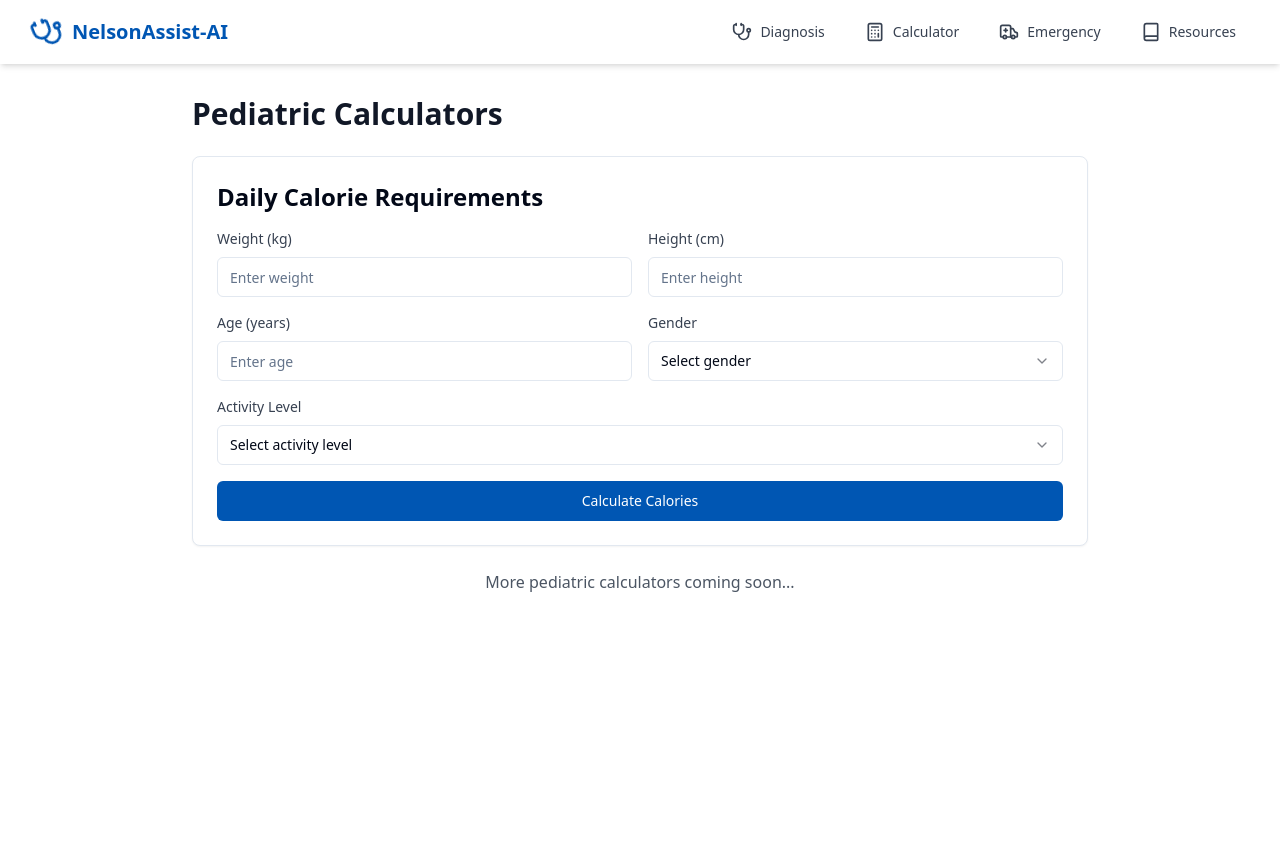
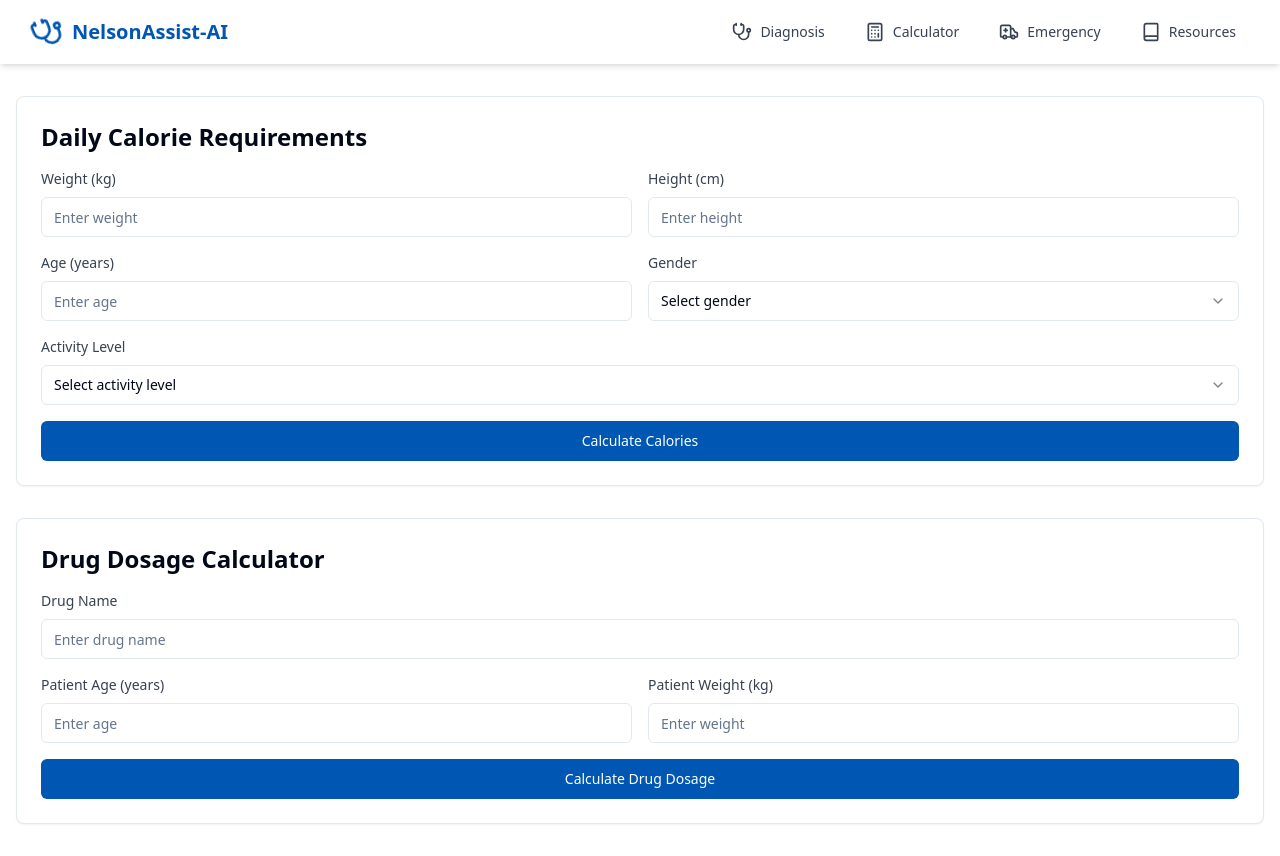
Before and after one commit to DrZee07/pediatricia-navi-27, a React (Vite) app: page /calculator in a window 1280 px wide. Before the commit the page ends 800 px from the top, so only its background shows below. Built offline with nearby package versions, Linux system fonts and the light colour scheme.

Commit message:
Add drug calculator enhancements
Enhance the drug calculator to allow users to input age, weight in kg, and drug name manually for more flexibility and usability.
[skip gpt_engineer]

```diff
--- a/src/pages/Calculator.tsx
+++ b/src/pages/Calculator.tsx
@@ -12,6 +12,7 @@ import {
 import { toast } from "sonner";
 
 const Calculator = () => {
+  // Existing calorie calculator state
   const [weight, setWeight] = useState("");
   const [height, setHeight] = useState("");
   const [age, setAge] = useState("");
@@ -19,6 +20,13 @@ const Calculator = () => {
   const [activityLevel, setActivityLevel] = useState("");
   const [calories, setCalories] = useState<number | null>(null);
 
+  // New drug calculator state
+  const [drugName, setDrugName] = useState("");
+  const [patientAge, setPatientAge] = useState("");
+  const [patientWeight, setPatientWeight] = useState("");
+  const [dosage, setDosage] = useState<string | null>(null);
+
+  // Existing calorie calculation function
   const calculateCalories = () => {
     if (!weight || !height || !age || !gender || !activityLevel) {
       toast.error("Please fill in all fields");
@@ -53,12 +61,42 @@ const Calculator = () => {
     console.log("Calculated calories:", totalCalories);
   };
 
+  // New drug dosage calculation function
+  const calculateDrugDosage = () => {
+    if (!drugName || !patientAge || !patientWeight) {
+      toast.error("Please fill in all fields");
+      return;
+    }
+
+    const weight = parseFloat(patientWeight);
+    const age = parseFloat(patientAge);
+
+    if (isNaN(weight) || isNaN(age)) {
+      toast.error("Please enter valid numbers");
+      return;
+    }
+
+    if (weight <= 0 || age < 0) {
+      toast.error("Please enter valid weight and age");
+      return;
+    }
+
+    // Calculate dosage (this is a simplified example)
+    const calculatedDosage = `${weight * 0.1} - ${weight * 0.2} mg/kg`;
+    setDosage(calculatedDosage);
+
+    toast.success("Drug dosage calculated");
+    console.log("Drug dosage calculated:", {
+      drugName,
+      patientAge,
+      patientWeight,
+      calculatedDosage
+    });
+  };
+
   return (
-    <div className="animate-fade-in max-w-4xl mx-auto">
-      <h1 className="text-3xl font-bold text-gray-900 mb-6">
-        Pediatric Calculators
-      </h1>
-
+    <div className="animate-fade-in space-y-8">
+      {/* Existing Calorie Calculator */}
       <Card className="p-6 mb-6">
         <h2 className="text-2xl font-semibold mb-4">Daily Calorie Requirements</h2>
         <div className="space-y-4">
@@ -156,10 +194,69 @@ const Calculator = () => {
         </div>
       </Card>
 
-      {/* Keep space for other calculators */}
-      <div className="text-center text-gray-600">
-        <p>More pediatric calculators coming soon...</p>
-      </div>
+      {/* New Drug Calculator */}
+      <Card className="p-6">
+        <h2 className="text-2xl font-semibold mb-4">Drug Dosage Calculator</h2>
+        <div className="space-y-4">
+          <div>
+            <label className="block text-sm font-medium text-gray-700 mb-2">
+              Drug Name
+            </label>
+            <Input
+              type="text"
+              placeholder="Enter drug name"
+              value={drugName}
+              onChange={(e) => setDrugName(e.target.value)}
+            />
+          </div>
+
+          <div className="grid grid-cols-1 md:grid-cols-2 gap-4">
+            <div>
+              <label className="block text-sm font-medium text-gray-700 mb-2">
+                Patient Age (years)
+              </label>
+              <Input
+                type="number"
+                placeholder="Enter age"
+                value={patientAge}
+                onChange={(e) => setPatientAge(e.target.value)}
+              />
+            </div>
+            <div>
+              <label className="block text-sm font-medium text-gray-700 mb-2">
+                Patient Weight (kg)
+              </label>
+              <Input
+                type="number"
+                placeholder="Enter weight"
+                value={patientWeight}
+                onChange={(e) => setPatientWeight(e.target.value)}
+              />
+            </div>
+          </div>
+
+          <Button
+            onClick={calculateDrugDosage}
+            className="w-full"
+          >
+            Calculate Drug Dosage
+          </Button>
+
+          {dosage && (
+            <div className="mt-4 p-4 bg-primary/10 rounded-lg">
+              <h3 className="text-lg font-semibold text-primary mb-2">
+                Recommended Dosage Range
+              </h3>
+              <p className="text-2xl font-bold text-primary">
+                {dosage}
+              </p>
+              <p className="text-sm text-gray-600 mt-2">
+                Note: This is a general guideline. Always verify dosage with official medical references and adjust based on individual patient factors.
+              </p>
+            </div>
+          )}
+        </div>
+      </Card>
     </div>
   );
 };
```
